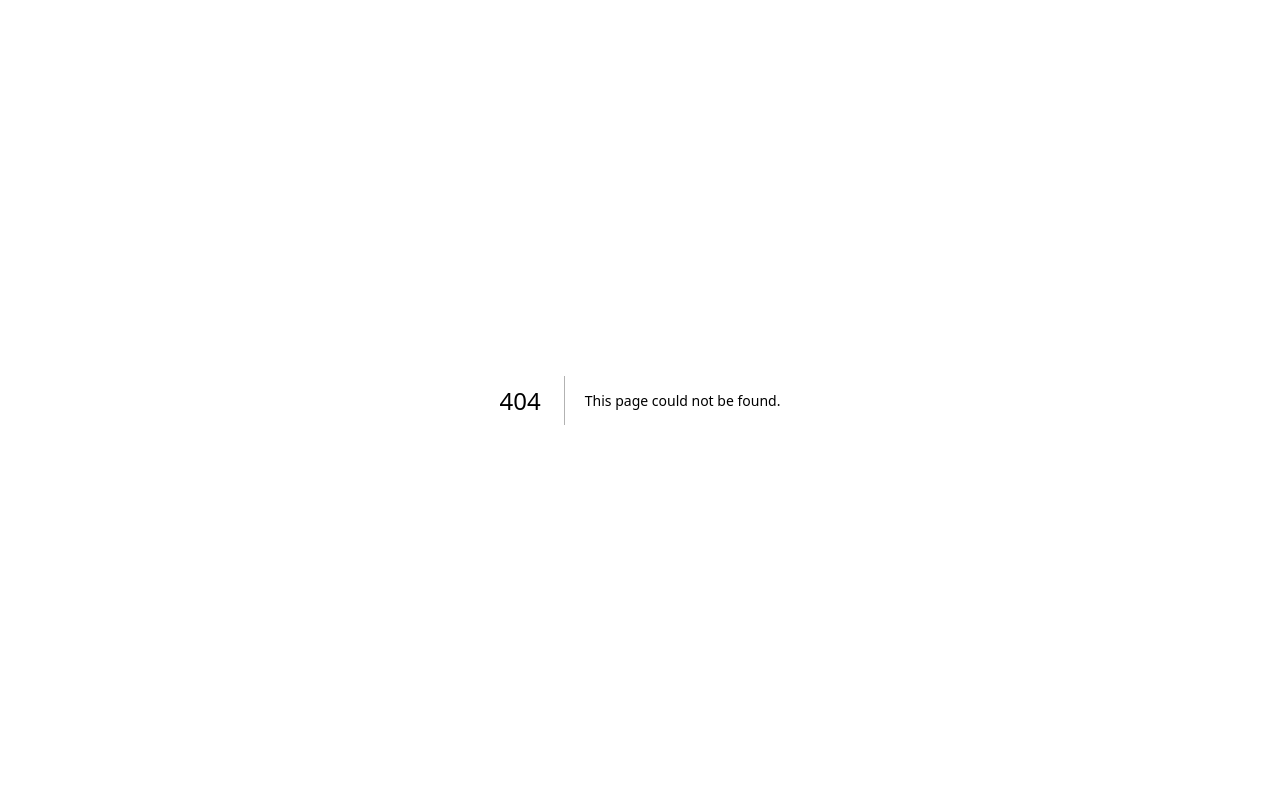
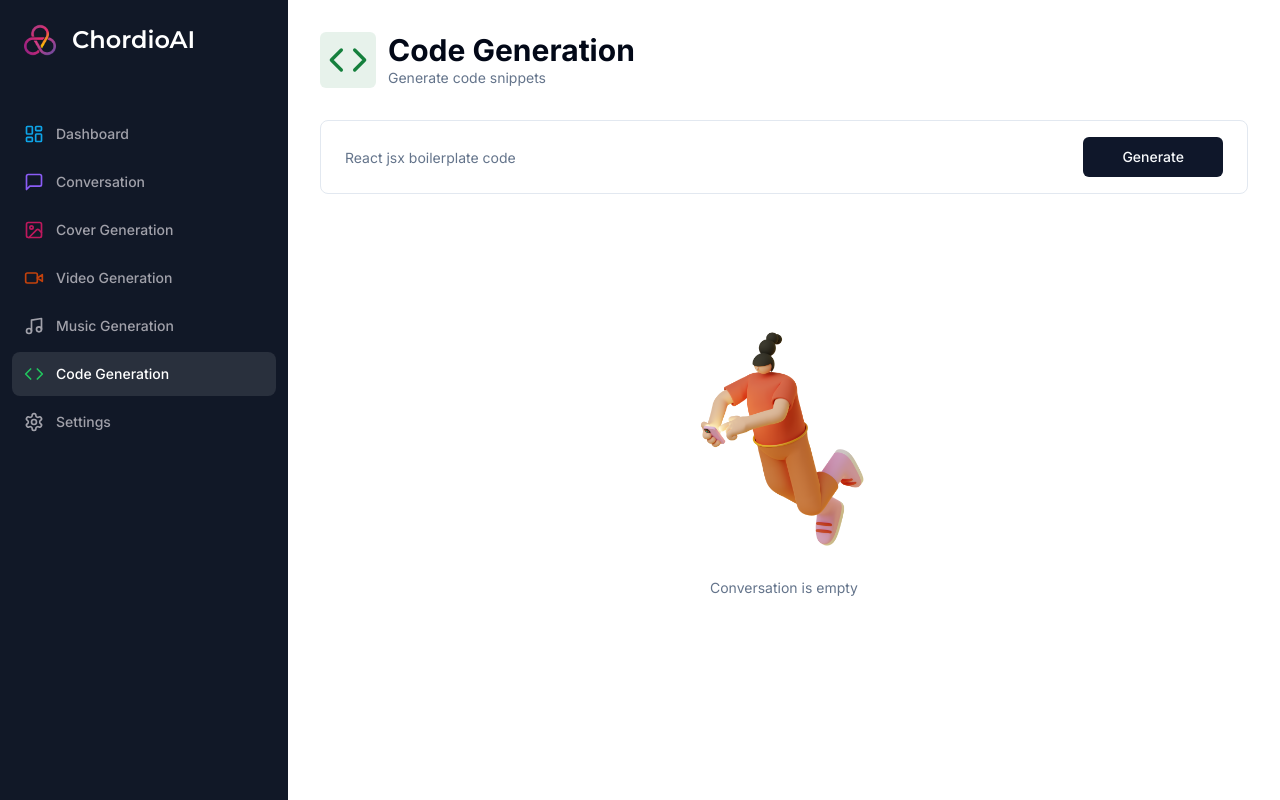
Before and after one commit to mikenjuki/ai-saas, a Next.js app: page /code in a window 1280 px wide. Before the commit this address had no page. Built offline with nearby package versions, Linux system fonts and the light colour scheme.

Commit message:
Added code generator page, configured it's api route

```diff
--- /dev/null
+++ b/app/(dashboard)/(routes)/code/constants.ts
@@ -0,0 +1,7 @@
+import * as z from "zod";
+
+export const formSchema = z.object({
+  prompt: z.string().min(1, {
+    message: "Missing prompt input",
+  }),
+});
--- /dev/null
+++ b/app/(dashboard)/(routes)/code/page.tsx
@@ -0,0 +1,159 @@
+"use client";
+
+import * as z from "zod";
+import { Code } from "lucide-react";
+import { useForm } from "react-hook-form";
+import { zodResolver } from "@hookform/resolvers/zod";
+import { useRouter } from "next/navigation";
+import { useState } from "react";
+import { ChatCompletionRequestMessage } from "openai";
+import axios from "axios";
+
+import { formSchema } from "./constants";
+
+import Heading from "@/components/Heading";
+import { Form, FormControl, FormField, FormItem } from "@/components/ui/form";
+import { Input } from "@/components/ui/input";
+import { Button } from "@/components/ui/button";
+import Empty from "@/components/Empty";
+import Loader from "@/components/Loader";
+import { cn } from "@/lib/utils";
+import UserAvatar from "@/components/user-avatar";
+import BotAvatar from "@/components/bot-avatar";
+
+const CodePage = () => {
+  const router = useRouter();
+  const [messages, setMessages] = useState<ChatCompletionRequestMessage[]>([]);
+
+  //initialize form from shad which uses zod & react hook form
+  const form = useForm<z.infer<typeof formSchema>>({
+    resolver: zodResolver(formSchema),
+    defaultValues: {
+      prompt: "",
+    },
+  });
+
+  const isLoading = form.formState.isSubmitting;
+
+  const onSubmit = async (values: z.infer<typeof formSchema>) => {
+    try {
+      // Create a 'userMessage' object with role "user" and content from the 'values.prompt' input property
+      const userMessage: ChatCompletionRequestMessage = {
+        role: "user",
+        content: values.prompt,
+      };
+      // Create a new array 'newMessages' by copying all the elements from 'messages' array and appending the 'userMessage'.
+      // To keep context of the chat
+      const newMessages = [...messages, userMessage];
+
+      // Send a POST request to the "/api/code" endpoint with the 'newMessages' array as the payload.
+      const response = await axios.post("/api/code", {
+        messages: newMessages,
+      });
+
+      // Update the 'messages' state by appending both 'userMessage' and the 'response.data' from the API to the current state.
+      // To be used to display the chats
+      setMessages((current) => [...current, userMessage, response.data]);
+
+      form.reset();
+    } catch (error: any) {
+      // open pro modal: TODO
+      console.log(error);
+    } finally {
+      // Regardless of whether there was an error or not, refresh the router  to update the UI
+      router.refresh();
+    }
+  };
+
+  return (
+    <div>
+      <Heading
+        title={"Code Generation"}
+        description={"Generate code snippets"}
+        icon={Code}
+        iconColor="text-green-700"
+        bgColor="bg-green-700/10"
+      />
+
+      <div className="px-4 lg:px-8">
+        <div>
+          <Form {...form}>
+            <form
+              onSubmit={form.handleSubmit(onSubmit)}
+              className="
+                rounded-lg
+                border
+                w-full
+                p-4
+                px-3
+                md:px-6
+                focus-within:shadow-sm
+                grid
+                grid-cols-12
+                gap-2
+              "
+            >
+              <FormField
+                name="prompt"
+                render={({ field }) => (
+                  <FormItem className="col-span-12 lg:col-span-10">
+                    <FormControl className="m-0 p-0">
+                      <Input
+                        className="border-0 outline-none focus-visible:ring-0 focus-visible:ring-transparent"
+                        disabled={isLoading}
+                        placeholder="React jsx boilerplate code"
+                        {...field}
+                      />
+                    </FormControl>
+                  </FormItem>
+                )}
+              />
+
+              <Button
+                className="col-span-12 lg:col-span-2 w-full"
+                type="submit"
+                disabled={isLoading}
+                size="icon"
+              >
+                Generate
+              </Button>
+            </form>
+          </Form>
+        </div>
+
+        <div className="space-y-4 mt-4">
+          {isLoading && (
+            <div className="p-8 rounded-lg w-full flex items-center justify-center bg-muted">
+              <Loader />
+            </div>
+          )}
+
+          {messages.length === 0 && !isLoading && (
+            <div>
+              <Empty label={"Conversation is empty"} />
+            </div>
+          )}
+
+          <div className="flex flex-col-reverse gap-y-4">
+            {messages.map((message) => (
+              <div
+                key={message.content}
+                className={cn(
+                  "p-8 w-full flex items-start gap-x-8 rounded-lg",
+                  message.role === "user"
+                    ? "bg-white border border-black/10"
+                    : "bg-muted"
+                )}
+              >
+                {message.role === "user" ? <UserAvatar /> : <BotAvatar />}
+                <p className="text-sm">{message.content}</p>
+              </div>
+            ))}
+          </div>
+        </div>
+      </div>
+    </div>
+  );
+};
+
+export default CodePage;
--- /dev/null
+++ b/app/api/code/route.ts
@@ -0,0 +1,63 @@
+// Import required modules and libraries.
+import { auth } from "@clerk/nextjs";
+import { NextResponse } from "next/server";
+import { ChatCompletionRequestMessage, Configuration, OpenAIApi } from "openai";
+
+// Create an instance of Configuration for the OpenAI API and pass the API key from the environment.
+const configuration = new Configuration({
+  apiKey: process.env.OPENAI_API_KEY,
+});
+
+// Create an instance of OpenAIApi using the above configuration.
+const openai = new OpenAIApi(configuration);
+
+const instructionMessage: ChatCompletionRequestMessage = {
+  role: "system",
+  content:
+    "For everything you are asked always remember you are a code generator. You must answer only in markdown code snippets. Use code comments for explanations.",
+};
+
+// Define the main function that handles the POST request.
+export async function POST(req: Request) {
+  try {
+    // Extract the userId from the request using the auth() function from the "@clerk/nextjs" library.
+    const { userId } = auth();
+
+    // Parse the JSON data from the request body using await req.json().
+    const body = await req.json();
+
+    // Extract the 'messages' property from the parsed JSON data.
+    const { messages } = body;
+
+    // Check if the user is authenticated. If not, return a 401 Unauthorized response.
+    if (!userId) {
+      return new NextResponse("Unauthorized access", { status: 401 });
+    }
+
+    // Check if the OpenAI API key is configured. If not, return a 500 Internal Server Error response.
+    if (!configuration.apiKey) {
+      return new NextResponse("OpenAI API Key not configured.", {
+        status: 500,
+      });
+    }
+
+    // Check if the 'messages' property is present. If not, return a 400 Bad Request response.
+    if (!messages) {
+      return new NextResponse("Messages are required", { status: 400 });
+    }
+
+    // Call the OpenAI API to create a chat-based completion using the GPT-3.5 Turbo model
+    // and the provided 'messages'.
+    const response = await openai.createChatCompletion({
+      model: "gpt-3.5-turbo",
+      messages: [instructionMessage, ...messages],
+    });
+
+    // Return the API response's message content as a JSON response.
+    return NextResponse.json(response.data.choices[0].message);
+  } catch (error) {
+    // If any error occurs during the process, log the error and return a 500 Internal Server Error response.
+    console.log("[CODE ERROR]", error);
+    return new NextResponse("Internal error", { status: 500 });
+  }
+}
```
